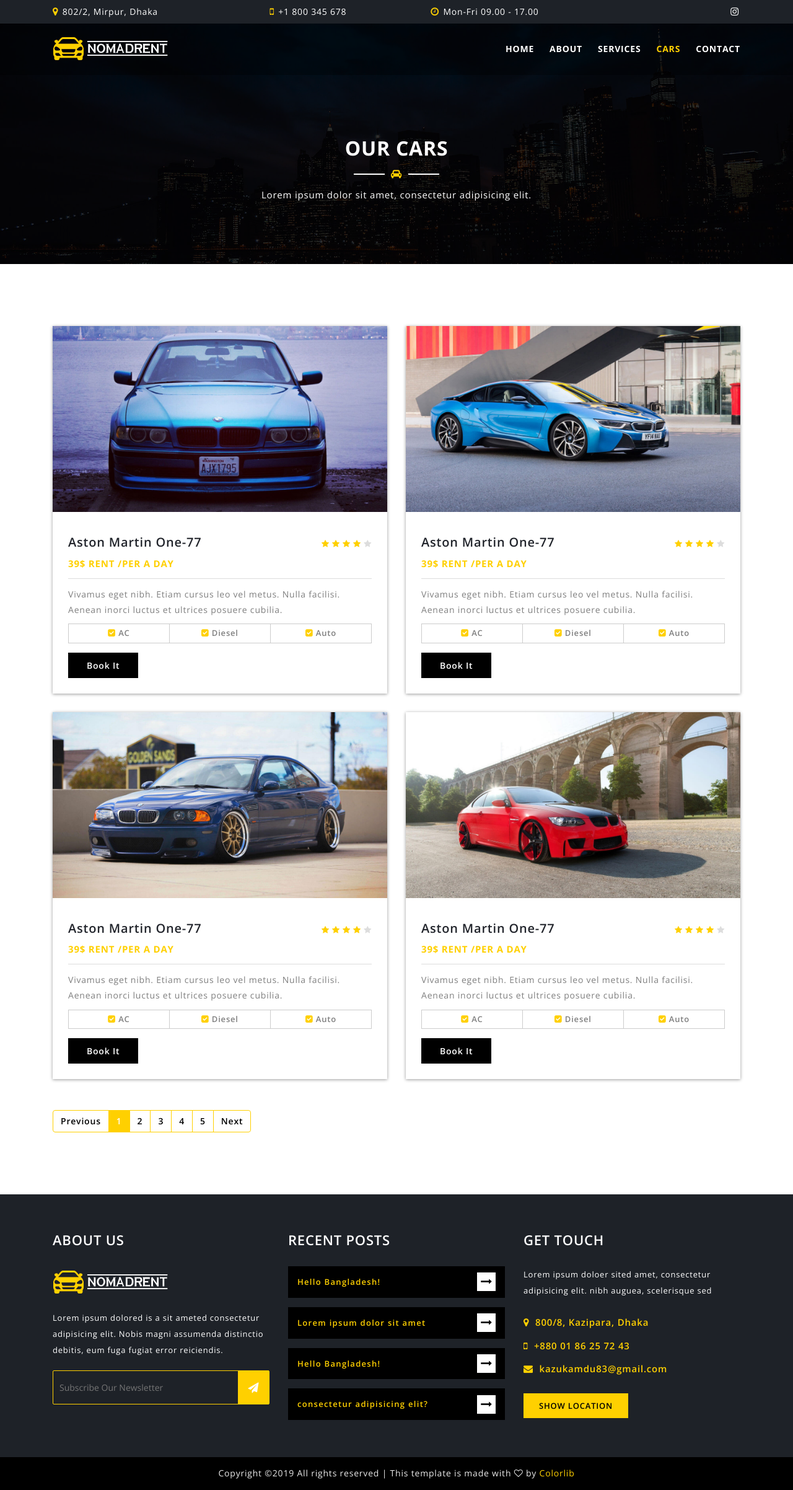
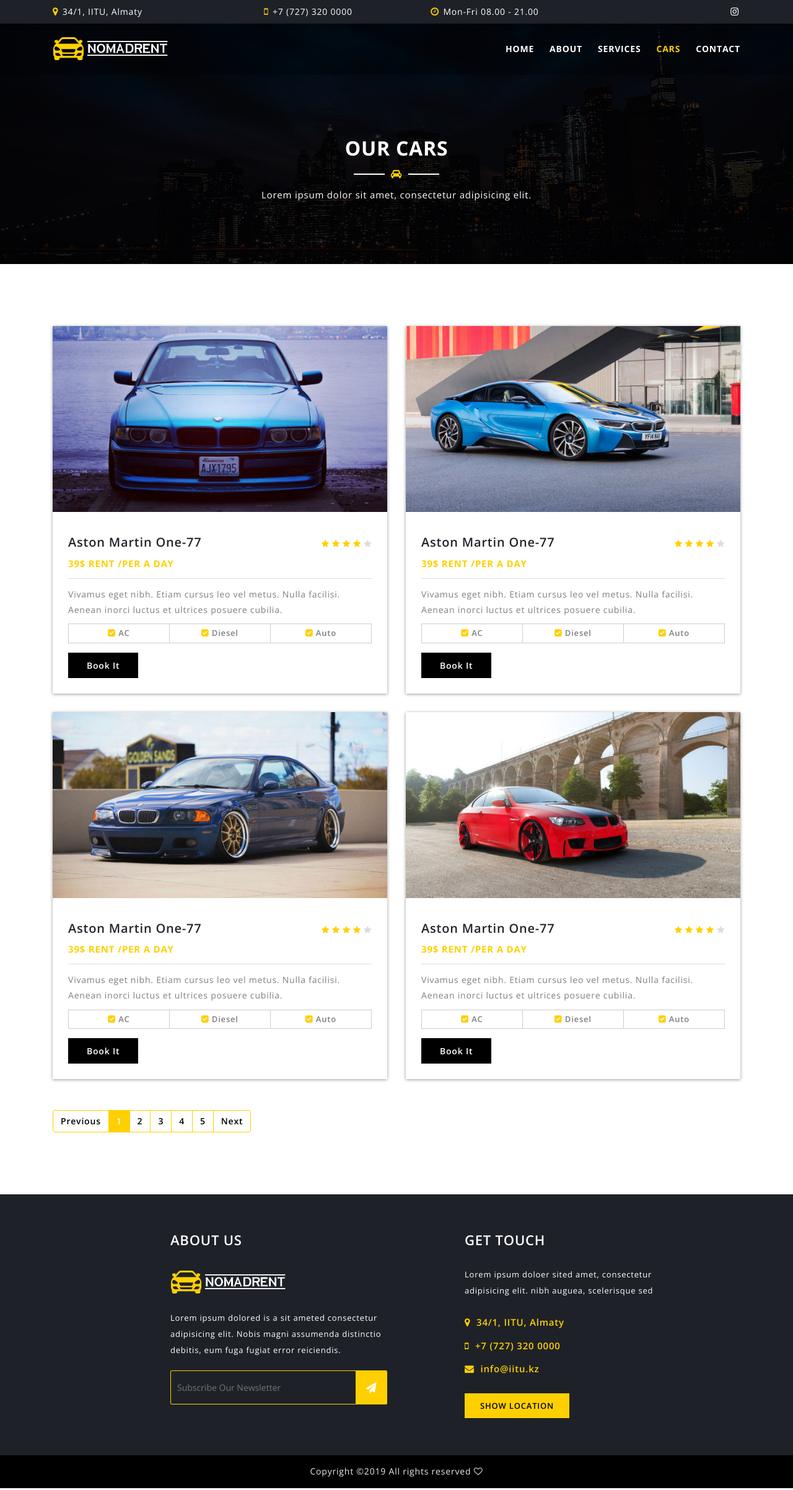
Before and after one commit to XANALI/nomadRent, a Django app: page /cars/ in a window 1280 px wide. Shown: the whole page at 62% size. Run offline with Django 3.2, Linux system fonts and the light colour scheme; some libraries are stand-ins or nearby versions.

Commit message:
cars page changed

```diff
--- a/ourApp/static/ourApp/css/style.css
+++ b/ourApp/static/ourApp/css/style.css
@@ -2243,19 +2243,19 @@ body,
 }
 
 .car-thumb-1 {
-	background-image: url(assets/img/car/car-1.jpg);
+	background-image: url(../img/car/car-1.jpg);
 }
 
 .car-thumb-2 {
-	background-image: url(assets/img/car/car-2.jpg);
+	background-image: url(../img/car/car-2.jpg);
 }
 
 .car-thumb-3 {
-	background-image: url(assets/img/car/car-3.jpg);
+	background-image: url(../img/car/car-3.jpg);
 }
 
 .car-thumb-4 {
-	background-image: url(assets/img/car/car-4.jpg);
+	background-image: url(../img/car/car-4.jpg);
 }
 
 .car-list-thumb {
--- a/ourApp/templates/ourApp/car-without-sidebar.html
+++ b/ourApp/templates/ourApp/car-without-sidebar.html
@@ -35,7 +35,7 @@
     <div class="preloader">
         <div class="preloader-spinner">
             <div class="loader-content">
-                <img src="assets/img/preloader.gif" alt="JSOFT">
+                <img src="{% static 'ourApp/img/preloader.gif' %}" alt="JSOFT">
             </div>
         </div>
     </div>
@@ -49,19 +49,19 @@
                 <div class="row">
                     <!--== Single HeaderTop Start ==-->
                     <div class="col-lg-3 text-left">
-                        <i class="fa fa-map-marker"></i> 802/2, Mirpur, Dhaka
+                        <i class="fa fa-map-marker"></i> 34/1, IITU, Almaty
                     </div>
                     <!--== Single HeaderTop End ==-->
 
                     <!--== Single HeaderTop Start ==-->
                     <div class="col-lg-3 text-center">
-                        <i class="fa fa-mobile"></i> +1 800 345 678
+                        <i class="fa fa-mobile"></i> +7 (727) 320 0000
                     </div>
                     <!--== Single HeaderTop End ==-->
 
                     <!--== Single HeaderTop Start ==-->
                     <div class="col-lg-3 text-center">
-                        <i class="fa fa-clock-o"></i> Mon-Fri 09.00 - 17.00
+                        <i class="fa fa-clock-o"></i> Mon-Fri 08.00 - 21.00
                     </div>
                     <!--== Single HeaderTop End ==-->
 
@@ -84,7 +84,7 @@
                     <!--== Logo Start ==-->
                     <div class="col-lg-4">
                         <a href="index.html" class="logo">
-                            <img src="assets/img/logo.png" alt="JSOFT">
+                            <img src="{% static 'ourApp/img/logo.png' %}" alt="JSOFT">
                         </a>
                     </div>
                     <!--== Logo End ==-->
@@ -270,6 +270,9 @@
             <div class="container">
                 <div class="row">
                     <!-- Single Footer Widget Start -->
+                    <div class="col-lg-2 col-md-6">
+
+                    </div>
                     <div class="col-lg-4 col-md-6">
                         <div class="single-footer-widget">
                             <h2>About Us</h2>
@@ -289,41 +292,9 @@
                     </div>
                     <!-- Single Footer Widget End -->
 
-                    <!-- Single Footer Widget Start -->
-                    <div class="col-lg-4 col-md-6">
-                        <div class="single-footer-widget">
-                            <h2>Recent Posts</h2>
-                            <div class="widget-body">
-                                <ul class="recent-post">
-                                    <li>
-                                        <a href="#">
-                                           Hello Bangladesh!
-                                           <i class="fa fa-long-arrow-right"></i>
-                                       </a>
-                                    </li>
-                                    <li>
-                                        <a href="#">
-                                          Lorem ipsum dolor sit amet
-                                           <i class="fa fa-long-arrow-right"></i>
-                                       </a>
-                                    </li>
-                                    <li>
-                                        <a href="#">
-                                           Hello Bangladesh!
-                                           <i class="fa fa-long-arrow-right"></i>
-                                       </a>
-                                    </li>
-                                    <li>
-                                        <a href="#">
-                                            consectetur adipisicing elit?
-                                           <i class="fa fa-long-arrow-right"></i>
-                                       </a>
-                                    </li>
-                                </ul>
-                            </div>
-                        </div>
+                    <div class="col-lg-1 col-md-6">
+
                     </div>
-                    <!-- Single Footer Widget End -->
 
                     <!-- Single Footer Widget Start -->
                     <div class="col-lg-4 col-md-6">
@@ -333,11 +304,11 @@
                                 <p>Lorem ipsum doloer sited amet, consectetur adipisicing elit. nibh auguea, scelerisque sed</p>
 
                                 <ul class="get-touch">
-                                    <li><i class="fa fa-map-marker"></i> 800/8, Kazipara, Dhaka</li>
-                                    <li><i class="fa fa-mobile"></i> +880 01 86 25 72 43</li>
-                                    <li><i class="fa fa-envelope"></i> kazukamdu83@gmail.com</li>
+                                    <li><i class="fa fa-map-marker"></i> 34/1, IITU, Almaty</li>
+                                    <li><i class="fa fa-mobile"></i> +7 (727) 320 0000</li>
+                                    <li><i class="fa fa-envelope"></i> info@iitu.kz</li>
                                 </ul>
-                                <a href="https://goo.gl/maps/b5mt45MCaPB2" class="map-show" target="_blank">Show Location</a>
+                                <a href=https://bit.ly/2K10MuC class="map-show" target="_blank">Show Location</a>
                             </div>
                         </div>
                     </div>
@@ -353,7 +324,7 @@
                 <div class="row">
                     <div class="col-lg-12 text-center">
                         <p><!-- Link back to Colorlib can't be removed. Template is licensed under CC BY 3.0. -->
-Copyright &copy;<script>document.write(new Date().getFullYear());</script> All rights reserved | This template is made with <i class="fa fa-heart-o" aria-hidden="true"></i> by <a href="https://colorlib.com" target="_blank">Colorlib</a>
+Copyright &copy;<script>document.write(new Date().getFullYear());</script> All rights reserved  <i class="fa fa-heart-o" aria-hidden="true"></i>
 <!-- Link back to Colorlib can't be removed. Template is licensed under CC BY 3.0. --></p>
                     </div>
                 </div>
```
